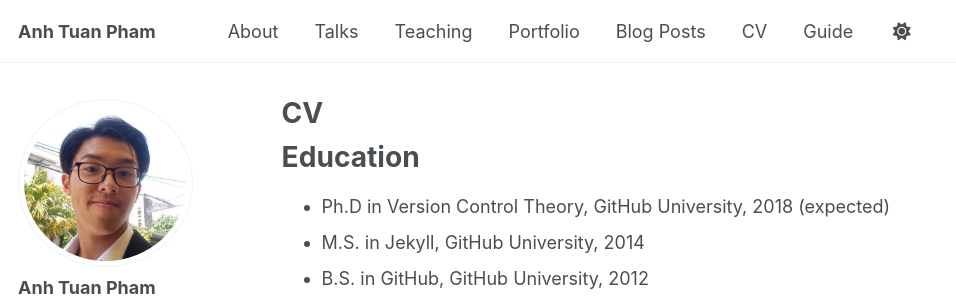
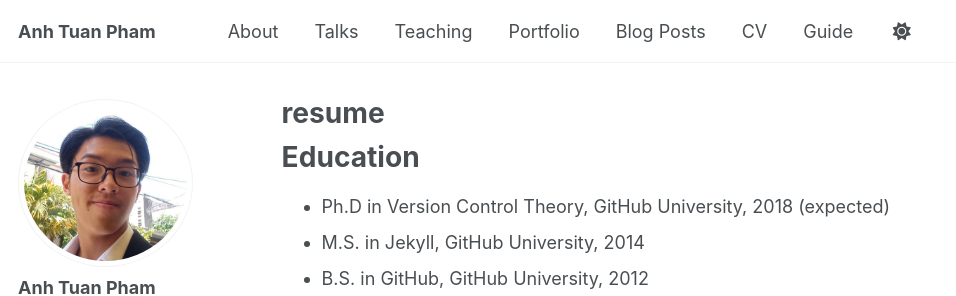
Before and after one commit to patuan07/patuan07.github.io, a Jekyll site: the page built from _pages/cv.md, in a window 1280 px wide and 900 px high. Shown: the top 296 px of the window, without its empty margins (0-956 px from the left). Built offline with Jekyll 4.4.1, drawn with Linux system fonts in a browser that asks for light colours.

Commit message:
Update cv.md

```diff
--- a/_pages/cv.md
+++ b/_pages/cv.md
@@ -1,7 +1,7 @@
 ---
 layout: archive
-title: "CV"
-permalink: /cv/
+title: "resume"
+permalink: /resume/
 author_profile: true
 redirect_from:
   - /resume
```
